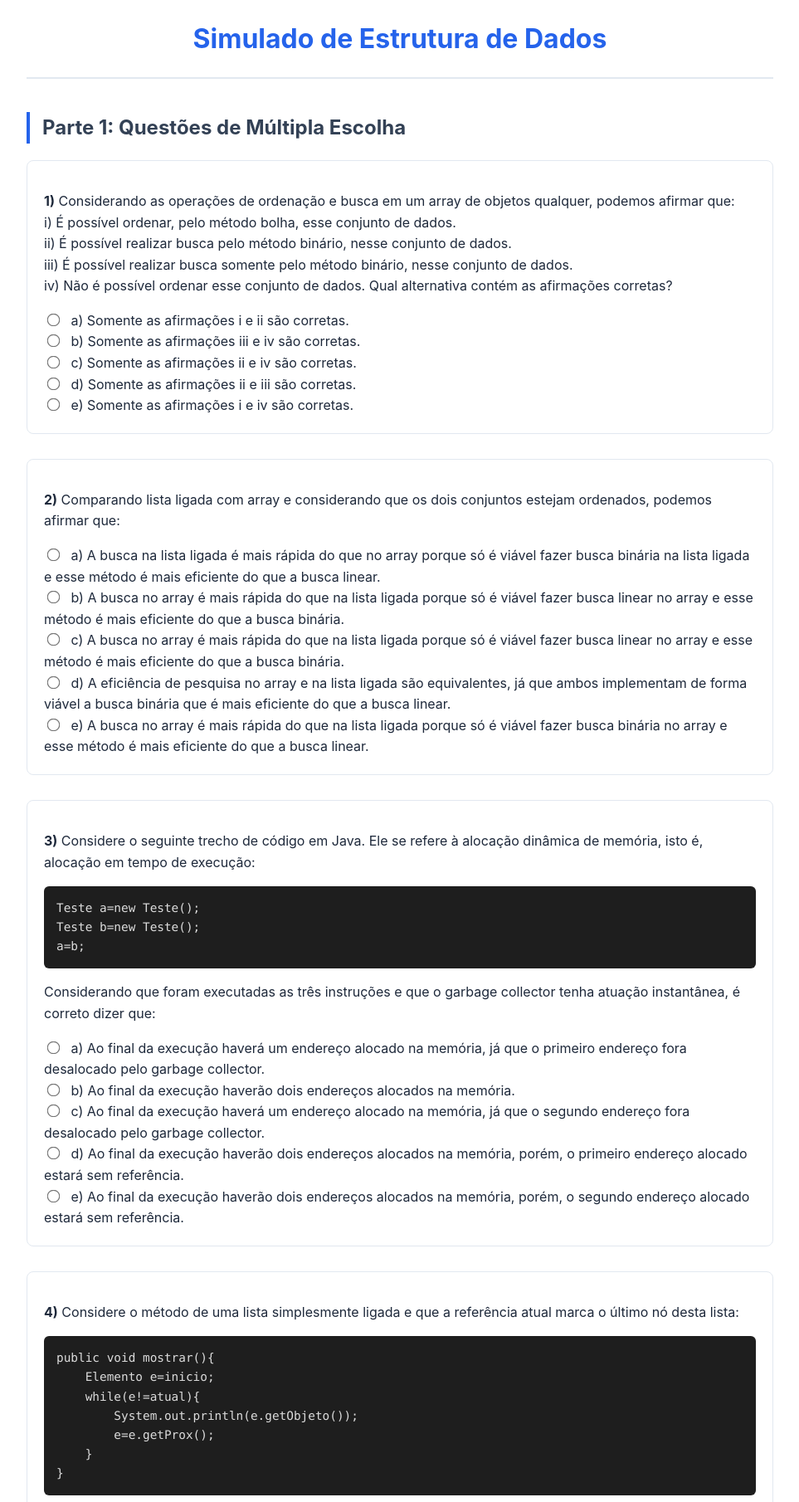
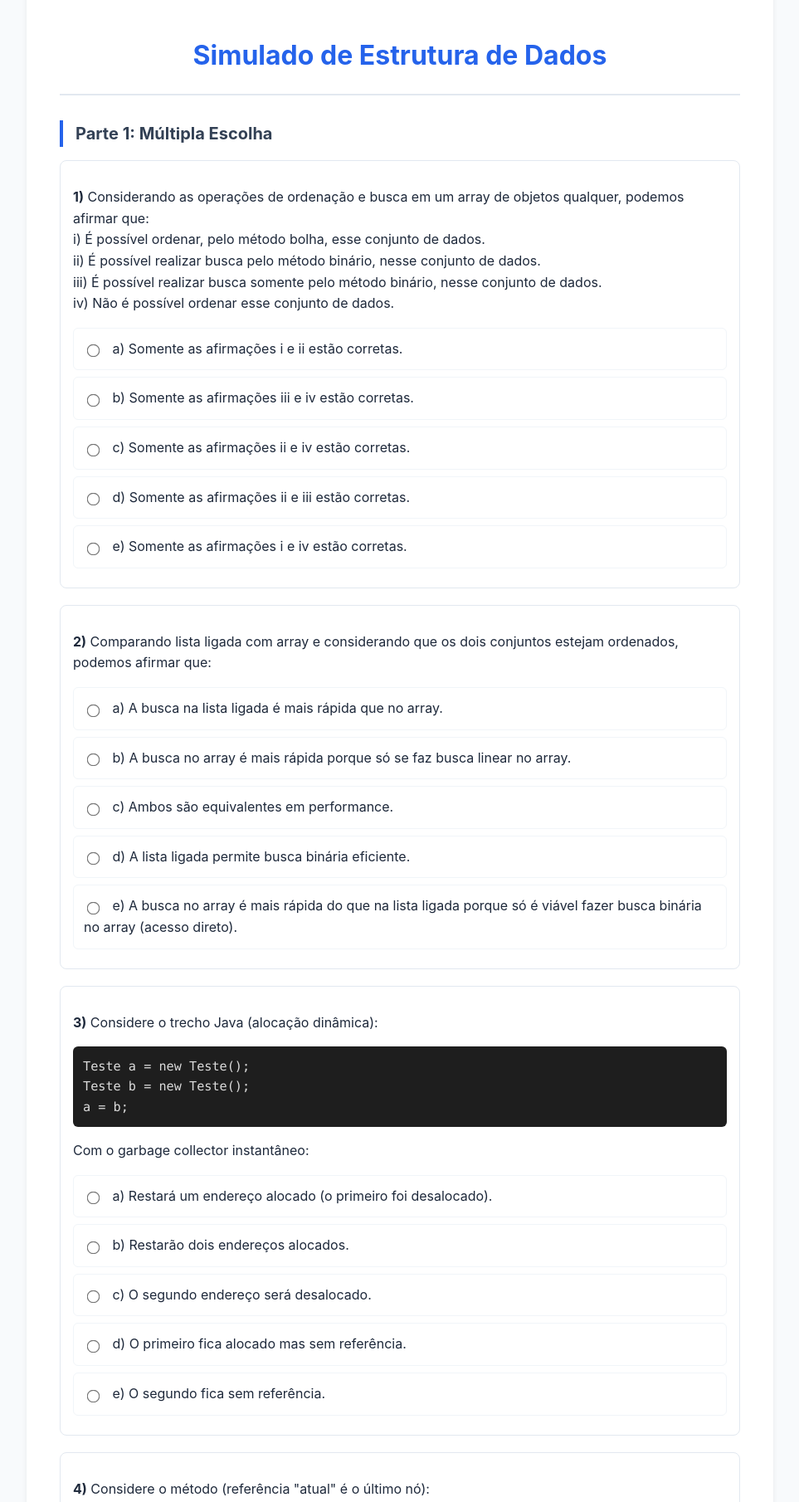
Before and after one commit to jovemOG-Dev/Teste-ED, a plain HTML site: page index.html in a window 1280 px wide. Shown: the part 60-1870 px from the top of the page at 83% size, without its empty margins (158-1121 px from the left). Drawn offline with Linux system fonts and the light colour scheme.

Commit message:
add responsividade mobile

```diff
--- a/index.html
+++ b/index.html
@@ -15,84 +15,111 @@
             --text: #1e293b;
         }
 
+        * {
+            box-sizing: border-box; /* Garante que padding não aumente a largura total */
+        }
+
         body {
             font-family: 'Inter', system-ui, sans-serif;
             background-color: var(--bg);
             color: var(--text);
             line-height: 1.6;
             margin: 0;
-            padding: 20px;
+            padding: 10px; /* Padding reduzido para mobile */
         }
 
         .container {
             max-width: 900px;
             margin: 0 auto;
             background: var(--card);
-            padding: 40px;
+            padding: 20px; /* Padding interno menor para mobile */
             border-radius: 12px;
             box-shadow: 0 4px 6px -1px rgba(0, 0, 0, 0.1);
         }
 
-        h1 { text-align: center; color: var(--primary); border-bottom: 2px solid #e2e8f0; padding-bottom: 20px; }
-        h2 { margin-top: 40px; color: #334155; border-left: 4px solid var(--primary); padding-left: 15px; }
+        h1 {
+            text-align: center;
+            color: var(--primary);
+            border-bottom: 2px solid #e2e8f0;
+            padding-bottom: 20px;
+            font-size: 1.5rem; /* Fonte adaptável */
+        }
+
+        h2 {
+            margin-top: 30px;
+            color: #334155;
+            border-left: 4px solid var(--primary);
+            padding-left: 15px;
+            font-size: 1.25rem;
+        }
 
         .question-block {
-            margin-bottom: 30px;
-            padding: 20px;
+            margin-bottom: 20px;
+            padding: 15px;
             border: 1px solid #e2e8f0;
             border-radius: 8px;
-            transition: all 0.3s ease;
         }
 
         .code-snippet {
             background: #1e1e1e;
             color: #dcdcdc;
-            padding: 15px;
+            padding: 12px;
             border-radius: 6px;
             font-family: 'Consolas', monospace;
-            font-size: 0.9em;
+            font-size: 0.85rem;
             margin: 15px 0;
             white-space: pre-wrap;
+            overflow-x: auto; /* Scroll horizontal se o código for muito longo */
         }
 
         .options-list { list-style: none; padding: 0; }
-        .options-list li {
-            padding: 10px;
-            margin: 5px 0;
-            border-radius: 4px;
+
+        .options-list label {
+            display: block; /* Facilita o clique em telas touch */
+            padding: 12px;
+            margin: 8px 0;
+            border-radius: 6px;
+            border: 1px solid #f1f5f9;
             cursor: pointer;
+            transition: background 0.2s;
         }
-        .options-list li:hover { background: #f1f5f9; }
 
-        input[type="radio"] { margin-right: 10px; transform: scale(1.2); }
+        .options-list label:hover { background: #f1f5f9; }
+
+        input[type="radio"] {
+            margin-right: 12px;
+            transform: scale(1.2);
+            vertical-align: middle;
+        }
 
         textarea {
             width: 100%;
-            height: 120px;
+            height: 150px;
             padding: 12px;
             border: 1px solid #cbd5e1;
             border-radius: 6px;
             font-family: 'Consolas', monospace;
+            font-size: 0.9rem;
             margin-top: 10px;
             resize: vertical;
-            box-sizing: border-box;
         }
 
         button {
             display: block;
             width: 100%;
-            padding: 15px;
+            padding: 18px;
             background: var(--primary);
             color: white;
             border: none;
             border-radius: 8px;
-            font-size: 1.1em;
+            font-size: 1.1rem;
             font-weight: bold;
             cursor: pointer;
             margin-top: 30px;
+            transition: transform 0.1s;
         }
 
-        button:hover { opacity: 0.9; }
+        button:active { transform: scale(0.98); }
 
         .feedback {
             margin-top: 15px;
@@ -101,11 +128,20 @@
             padding: 15px;
             border-radius: 4px;
             white-space: pre-wrap;
+            font-size: 0.9rem;
         }
 
         .correct { background: #dcfce7; color: var(--success); border: 1px solid var(--success); }
         .wrong { background: #fee2e2; color: var(--error); border: 1px solid var(--error); }
         .answer-key { background: #e0f2fe; color: var(--info); border: 1px solid var(--info); margin-top: 10px; }
+
+        /* --- MEDIA QUERIES PARA RESPONSIVIDADE --- */
+        @media (min-width: 768px) {
+            body { padding: 40px 20px; }
+            .container { padding: 40px; }
+            h1 { font-size: 2rem; }
+            .code-snippet { font-size: 0.95rem; }
+        }
     </style>
 </head>
 <body>
@@ -113,20 +149,20 @@
 <div class="container">
     <h1>Simulado de Estrutura de Dados</h1>
 
-    <h2>Parte 1: Questões de Múltipla Escolha</h2>
+    <h2>Parte 1: Múltipla Escolha</h2>
 
     <div class="question-block" id="q1-block">
         <p><strong>1)</strong> Considerando as operações de ordenação e busca em um array de objetos qualquer, podemos afirmar que:<br>
         i) É possível ordenar, pelo método bolha, esse conjunto de dados.<br>
         ii) É possível realizar busca pelo método binário, nesse conjunto de dados.<br>
         iii) É possível realizar busca somente pelo método binário, nesse conjunto de dados.<br>
-        iv) Não é possível ordenar esse conjunto de dados. Qual alternativa contém as afirmações corretas?</p>
+        iv) Não é possível ordenar esse conjunto de dados.</p>
         <div class="options-list">
-            <label><input type="radio" name="q1" value="a"> a) Somente as afirmações i e ii são corretas.</label><br>
-            <label><input type="radio" name="q1" value="b"> b) Somente as afirmações iii e iv são corretas.</label><br>
-            <label><input type="radio" name="q1" value="c"> c) Somente as afirmações ii e iv são corretas.</label><br>
-            <label><input type="radio" name="q1" value="d"> d) Somente as afirmações ii e iii são corretas.</label><br>
-            <label><input type="radio" name="q1" value="e"> e) Somente as afirmações i e iv são corretas.</label>
+            <label><input type="radio" name="q1" value="a"> a) Somente as afirmações i e ii estão corretas.</label>
+            <label><input type="radio" name="q1" value="b"> b) Somente as afirmações iii e iv estão corretas.</label>
+            <label><input type="radio" name="q1" value="c"> c) Somente as afirmações ii e iv estão corretas.</label>
+            <label><input type="radio" name="q1" value="d"> d) Somente as afirmações ii e iii estão corretas.</label>
+            <label><input type="radio" name="q1" value="e"> e) Somente as afirmações i e iv estão corretas.</label>
         </div>
         <div id="f1" class="feedback"></div>
     </div>
@@ -134,78 +170,70 @@
     <div class="question-block" id="q2-block">
         <p><strong>2)</strong> Comparando lista ligada com array e considerando que os dois conjuntos estejam ordenados, podemos afirmar que:</p>
         <div class="options-list">
-            <label><input type="radio" name="q2" value="a"> a) A busca na lista ligada é mais rápida do que no array porque só é viável fazer busca binária na lista ligada e esse método é mais eficiente do que a busca linear.</label><br>
-            <label><input type="radio" name="q2" value="b"> b) A busca no array é mais rápida do que na lista ligada porque só é viável fazer busca linear no array e esse método é mais eficiente do que a busca binária.</label><br>
-            <label><input type="radio" name="q2" value="c"> c) A busca no array é mais rápida do que na lista ligada porque só é viável fazer busca linear no array e esse método é mais eficiente do que a busca binária.</label><br>
-            <label><input type="radio" name="q2" value="d"> d) A eficiência de pesquisa no array e na lista ligada são equivalentes, já que ambos implementam de forma viável a busca binária que é mais eficiente do que a busca linear.</label><br>
-            <label><input type="radio" name="q2" value="e"> e) A busca no array é mais rápida do que na lista ligada porque só é viável fazer busca binária no array e esse método é mais eficiente do que a busca linear.</label>
+            <label><input type="radio" name="q2" value="a"> a) A busca na lista ligada é mais rápida que no array.</label>
+            <label><input type="radio" name="q2" value="b"> b) A busca no array é mais rápida porque só se faz busca linear no array.</label>
+            <label><input type="radio" name="q2" value="c"> c) Ambos são equivalentes em performance.</label>
+            <label><input type="radio" name="q2" value="d"> d) A lista ligada permite busca binária eficiente.</label>
+            <label><input type="radio" name="q2" value="e"> e) A busca no array é mais rápida do que na lista ligada porque só é viável fazer busca binária no array (acesso direto).</label>
         </div>
         <div id="f2" class="feedback"></div>
     </div>
 
     <div class="question-block" id="q3-block">
-        <p><strong>3)</strong> Considere o seguinte trecho de código em Java. Ele se refere à alocação dinâmica de memória, isto é, alocação em tempo de execução:</p>
-        <div class="code-snippet">Teste a=new Teste();
-Teste b=new Teste();
-a=b;</div>
-        <p>Considerando que foram executadas as três instruções e que o garbage collector tenha atuação instantânea, é correto dizer que:</p>
+        <p><strong>3)</strong> Considere o trecho Java (alocação dinâmica):</p>
+        <div class="code-snippet">Teste a = new Teste();
+Teste b = new Teste();
+a = b;</div>
+        <p>Com o garbage collector instantâneo:</p>
         <div class="options-list">
-            <label><input type="radio" name="q3" value="a"> a) Ao final da execução haverá um endereço alocado na memória, já que o primeiro endereço fora desalocado pelo garbage collector.</label><br>
-            <label><input type="radio" name="q3" value="b"> b) Ao final da execução haverão dois endereços alocados na memória.</label><br>
-            <label><input type="radio" name="q3" value="c"> c) Ao final da execução haverá um endereço alocado na memória, já que o segundo endereço fora desalocado pelo garbage collector.</label><br>
-            <label><input type="radio" name="q3" value="d"> d) Ao final da execução haverão dois endereços alocados na memória, porém, o primeiro endereço alocado estará sem referência.</label><br>
-            <label><input type="radio" name="q3" value="e"> e) Ao final da execução haverão dois endereços alocados na memória, porém, o segundo endereço alocado estará sem referência.</label>
+            <label><input type="radio" name="q3" value="a"> a) Restará um endereço alocado (o primeiro foi desalocado).</label>
+            <label><input type="radio" name="q3" value="b"> b) Restarão dois endereços alocados.</label>
+            <label><input type="radio" name="q3" value="c"> c) O segundo endereço será desalocado.</label>
+            <label><input type="radio" name="q3" value="d"> d) O primeiro fica alocado mas sem referência.</label>
+            <label><input type="radio" name="q3" value="e"> e) O segundo fica sem referência.</label>
         </div>
         <div id="f3" class="feedback"></div>
     </div>
 
     <div class="question-block" id="q4-block">
-        <p><strong>4)</strong> Considere o método de uma lista simplesmente ligada e que a referência atual marca o último nó desta lista:</p>
+        <p><strong>4)</strong> Considere o método (referência "atual" é o último nó):</p>
         <div class="code-snippet">public void mostrar(){
-    Elemento e=inicio;
-    while(e!=atual){
+    Elemento e = inicio;
+    while(e != atual){
         System.out.println(e.getObjeto());
-        e=e.getProx();
+        e = e.getProx();
     }
 }</div>
         <div class="options-list">
-            <label><input type="radio" name="q4" value="a"> a) A iteração na lista simplesmente encadeada, enquanto não atinge o final da lista. Assim, exibe todos os elementos da lista.</label><br>
-            <label><input type="radio" name="q4" value="b"> b) A iteração na lista simplesmente encadeada, enquanto não atinge o final da lista. Assim, exibe todos os elementos da lista exceto o último.</label><br>
-            <label><input type="radio" name="q4" value="c"> c) A iteração na lista simplesmente encadeada, enquanto não atinge o final da lista. Assim, exibe todos os elementos da lista exceto o primeiro.</label><br>
-            <label><input type="radio" name="q4" value="d"> d) A iteração na lista simplesmente encadeada, enquanto não atinge o final da lista. Porém, pela condição no while essa iteração nunca terminará.</label><br>
-            <label><input type="radio" name="q4" value="e"> e) A iteração na lista simplesmente encadeada, enquanto não atinge o início da lista. Assim, exibe apenas o primeiro elemento da lista.</label>
+            <label><input type="radio" name="q4" value="a"> a) Exibe todos os elementos da lista.</label>
+            <label><input type="radio" name="q4" value="b"> b) Exibe todos exceto o último.</label>
+            <label><input type="radio" name="q4" value="c"> c) Exibe todos exceto o primeiro.</label>
+            <label><input type="radio" name="q4" value="d"> d) Entra em loop infinito.</label>
+            <label><input type="radio" name="q4" value="e"> e) Exibe apenas o primeiro.</label>
         </div>
         <div id="f4" class="feedback"></div>
     </div>
 
-    <h2>Parte 2: Questões Dissertativas</h2>
+    <h2>Parte 2: Dissertativas</h2>
 
     <div class="question-block">
-        <p><strong>1)</strong> Implemente a lógica para o método pesquisar (busca linear em array de objetos):</p>
-        <div class="code-snippet">public class Array {
-    private static Pessoa[] lista = new Pessoa[4];
-    private static int indicePessoa = 0;
-
-    public int pesquisar(int id) {
-        // Implementar lógica aqui
-    }
-}</div>
-        <textarea id="d1" placeholder="Digite seu código aqui..."></textarea>
+        <p><strong>1)</strong> Busca linear em array de objetos:</p>
+        <textarea id="d1" placeholder="public int pesquisar(int id) { ... }"></textarea>
         <div id="fd1" class="feedback answer-key"></div>
     </div>
 
     <div class="question-block">
-        <p><strong>2)</strong> Sobre a lista simplesmente ligada (início -> [34] -> [1] -> [5(ref)] -> [8(atual)] -> null):</p>
-        <p>a) Método para contar células com valor <strong>n</strong> par:</p>
+        <p><strong>2)</strong> Sobre lista simplesmente ligada:</p>
+        <p>a) Contar valores pares:</p>
         <textarea id="d2a" placeholder="public int contarPares() { ... }"></textarea>
         <div id="fd2a" class="feedback answer-key"></div>
 
-        <p>b) Instruções Java para remover a célula (n=8):</p>
+        <p>b) Instruções para remover a última célula (n=8):</p>
         <textarea id="d2b" placeholder="ref.setProx(null); ..."></textarea>
         <div id="fd2b" class="feedback answer-key"></div>
 
-        <p>c) Justificativa sobre a remoção instantânea da memória:</p>
-        <textarea id="d2c" placeholder="Justifique aqui..."></textarea>
+        <p>c) Justificativa sobre remoção da memória:</p>
+        <textarea id="d2c" placeholder="Explique sobre o Garbage Collector..."></textarea>
         <div id="fd2c" class="feedback answer-key"></div>
     </div>
 
@@ -215,15 +243,13 @@ a=b;</div>
 <script>
     function validarProva() {
         const gabaritoObjetivo = { q1: 'a', q2: 'e', q3: 'a', q4: 'b' };
-
         const gabaritoDissertativo = {
-            d1: "Sugestão de Resposta:\nfor(int i=0; i < indicePessoa; i++) {\n  if(lista[i].getId() == id) return i;\n}\nreturn -1;",
-            d2a: "Sugestão de Resposta:\npublic int contarPares() {\n  int cont = 0;\n  Elemento e = inicio;\n  while(e != null) {\n    if(e.getValor() % 2 == 0) cont++;\n    e = e.getProx();\n  }\n  return cont;\n}",
-            d2b: "Sugestão de Resposta:\nref.setProx(null);\natual = ref;",
-            d2c: "Sugestão de Resposta:\nNão necessariamente instantânea. O objeto (n=8) fica sem referência (unreachable), tornando-se elegível para o Garbage Collector, que o removerá da memória em sua próxima execução."
+            d1: "Sugestão:\nfor(int i=0; i < indicePessoa; i++) {\n  if(lista[i].getId() == id) return i;\n}\nreturn -1;",
+            d2a: "Sugestão:\npublic int contarPares() {\n  int cont = 0;\n  Elemento e = inicio;\n  while(e != null) {\n    if(e.getValor() % 2 == 0) cont++;\n    e = e.getProx();\n  }\n  return cont;\n}",
+            d2b: "Sugestão:\nref.setProx(null);\natual = ref;",
+            d2c: "Sugestão:\nNão é instantânea. O objeto fica sem referência e o Garbage Collector o removerá quando for executado."
         };
 
-        // Validar Múltipla Escolha
         for (let q in gabaritoObjetivo) {
             const el = document.querySelector(`input[name="${q}"]:checked`);
             const feedback = document.getElementById('f' + q.slice(1));
@@ -231,19 +257,18 @@ a=b;</div>
 
             if (el) {
                 if (el.value === gabaritoObjetivo[q]) {
-                    feedback.innerText = "Correto!";
+                    feedback.innerText = "✅ Correto!";
                     feedback.className = "feedback correct";
                 } else {
-                    feedback.innerText = "Incorreto. A resposta correta é a alternativa " + gabaritoObjetivo[q].toUpperCase();
+                    feedback.innerText = "❌ Incorreto. Resposta: " + gabaritoObjetivo[q].toUpperCase();
                     feedback.className = "feedback wrong";
                 }
             } else {
-                feedback.innerText = "Questão não respondida.";
+                feedback.innerText = "⚠️ Questão não respondida.";
                 feedback.className = "feedback wrong";
             }
         }
 
-        // Mostrar Gabarito das Dissertativas
         for (let d in gabaritoDissertativo) {
             const feedbackD = document.getElementById('f' + d);
             feedbackD.innerText = gabaritoDissertativo[d];
```
